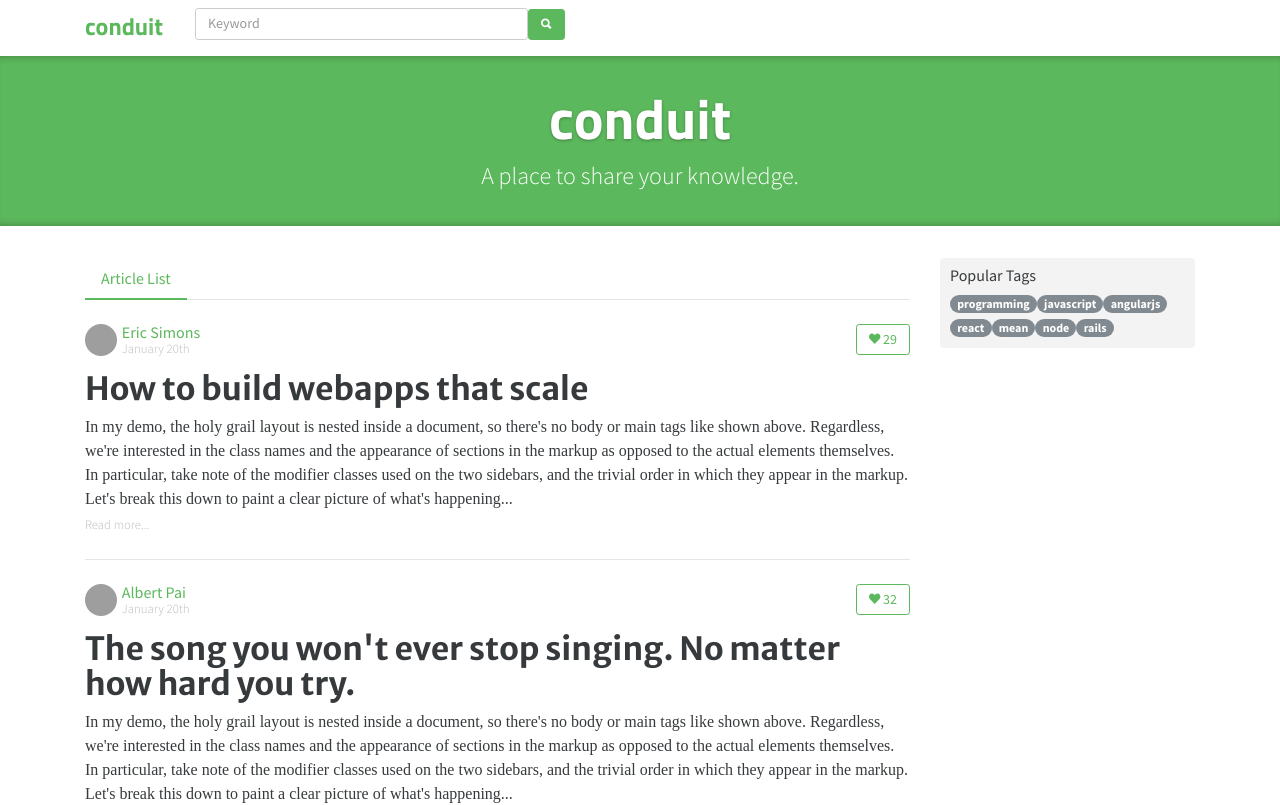
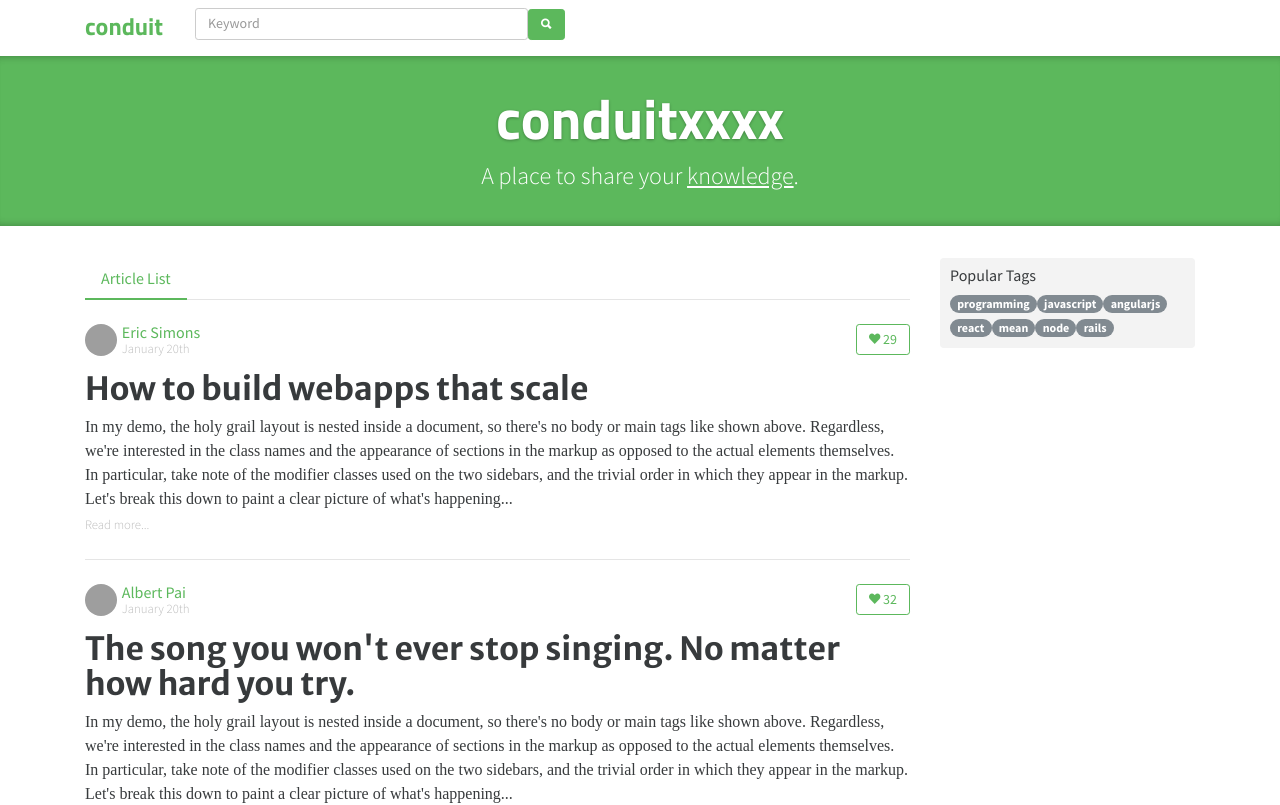
Before and after one commit to coolrare/DCT110018-practice, an Angular app: page / in a window 1280 px wide. Shown: the top 805 px of the page. Built offline with nearby package versions, Linux system fonts and the light colour scheme; grey boxes are pictures that could not be loaded; a web font is replaced by a local one.

Commit message:
實作任務 03、04

```diff
--- a/src/app/app.component.html
+++ b/src/app/app.component.html
@@ -4,8 +4,8 @@
 
   <div class="banner">
     <div class="container">
-      <h1 class="logo-font">conduit</h1>
-      <p>A place to share your knowledge.</p>
+      <h1 class="logo-font" [title]="title">{{ title }}</h1>
+      <p [innerHTML]="sbutitle"></p>
     </div>
   </div>
 
--- a/src/app/app.component.ts
+++ b/src/app/app.component.ts
@@ -6,5 +6,6 @@
   styleUrls: ['./app.component.css']
 })
 export class AppComponent {
-  title = 'DCT110018-practice';
+  title = 'conduitxxxx';
+  sbutitle = 'A place to share your <u>knowledge</u>.';
 }
```
